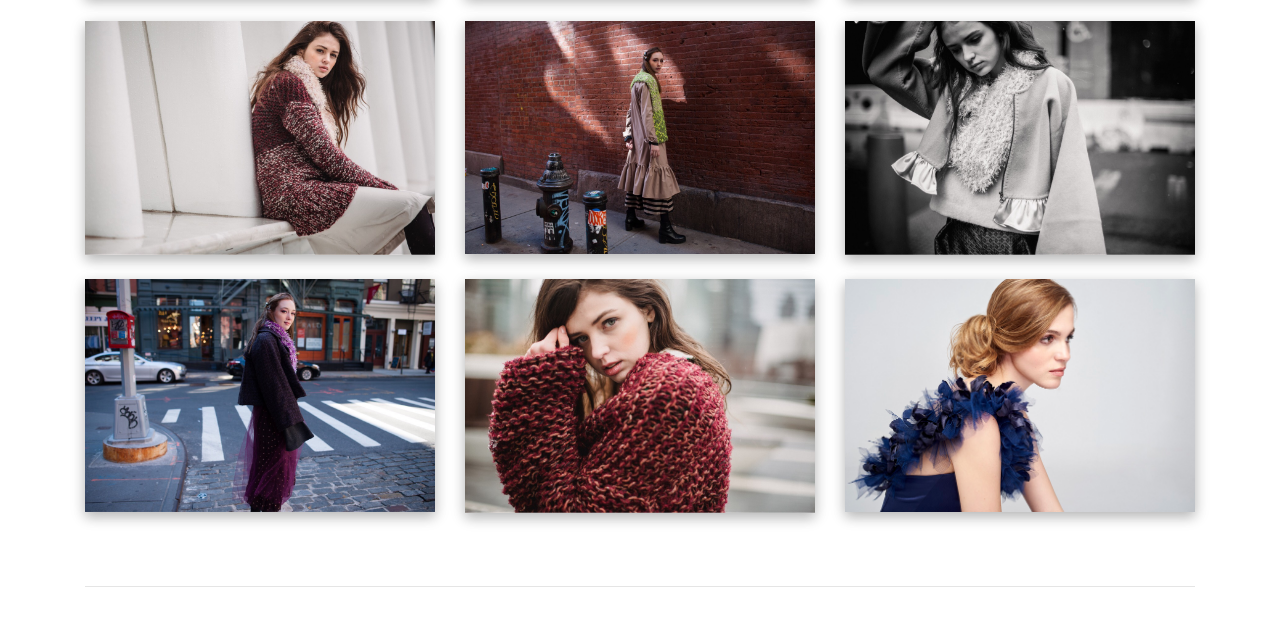
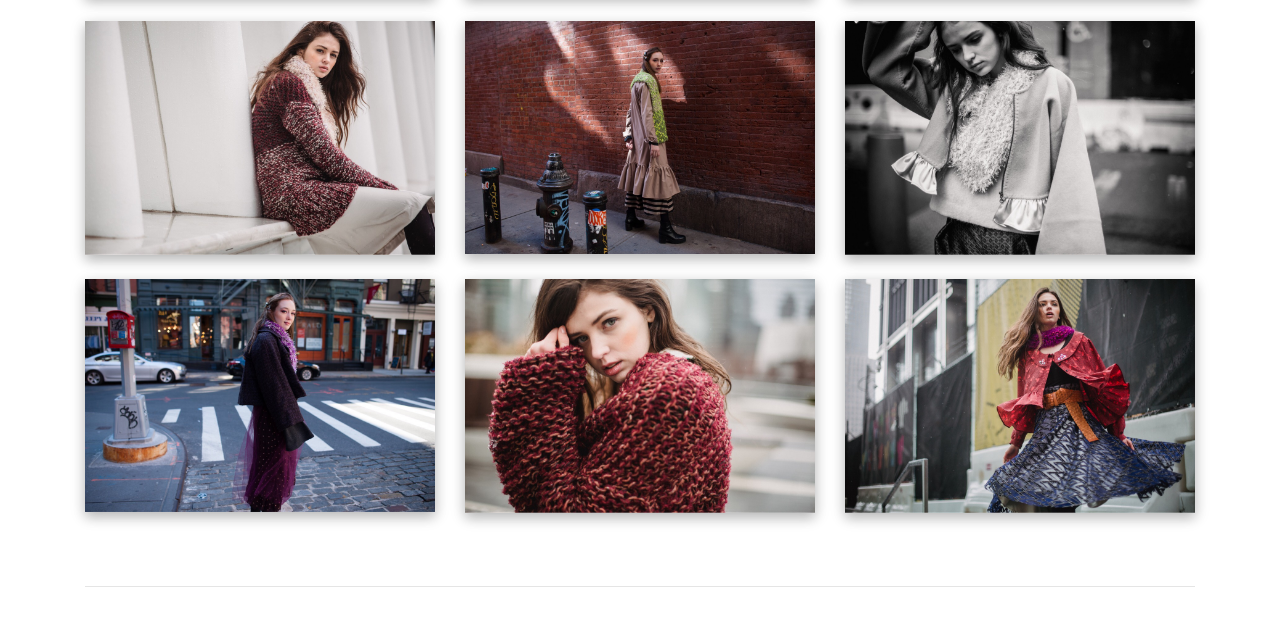
Before and after one commit to mai0627/website, a plain HTML site: page index.html in a window 1280 px wide. Shown: the part 5791-6424 px from the top of the page. Drawn offline with nearby package versions, Linux system fonts and the light colour scheme; files whose address does not match are found by name; a web font is replaced by a local one.

Commit message:
Added FB link

```diff
--- a/index.html
+++ b/index.html
@@ -397,8 +397,8 @@
 
              <div class="col-lg-4 col-md-6 mb-4">
                <div class="view overlay hm-zoom z-depth-1-half">
-                 <a href="img/test-2019-ss.jpg" data-title="Add Caption9" data-lightbox="2019 S/S Collection">
-                 <img src="img/test-2019-ss.jpg" class="img-fluid " alt="">
+                 <a href="img/slide9.JPG" data-title="Add Caption9" data-lightbox="2019 S/S Collection">
+                 <img src="img/slide9.JPG" class="img-fluid " alt="">
                    <div class="mask flex-center waves-effect waves-light">
                      <p class="white-text">Coming soon</p>
                    </div> <!-- End Mask -->
@@ -425,7 +425,7 @@
 
         <ul class="list-unstyled list-inline">
             <li class="list-inline-item">
-                <a href="#" class="btn-floating btn-sm btn-fb mx-1">
+                <a href="http://www.facebook.com/100000885369046" class="btn-floating btn-sm btn-fb mx-1">
                     <i class="fa fa-facebook rotate"> </i>
                 </a>
             </li>
```
